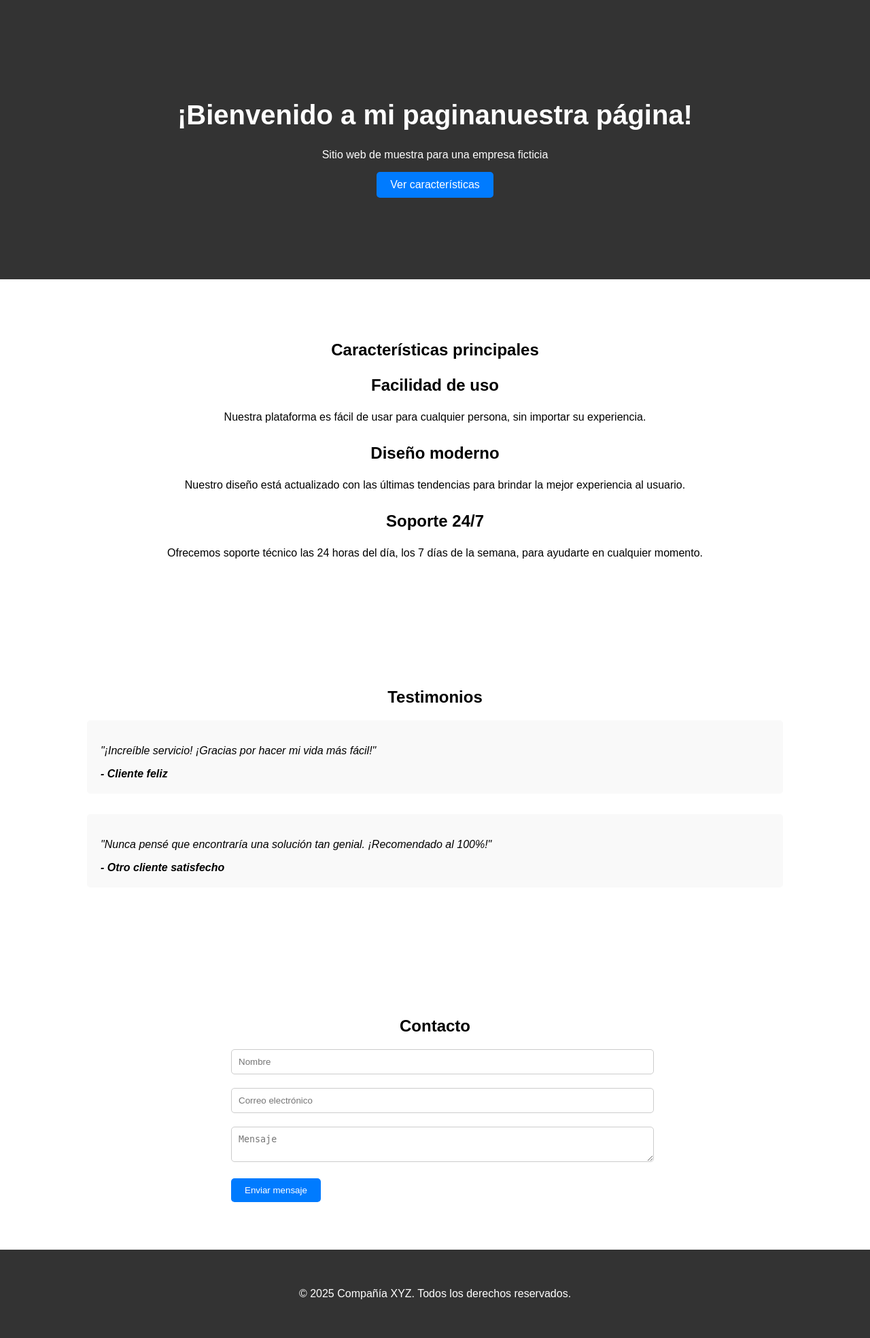
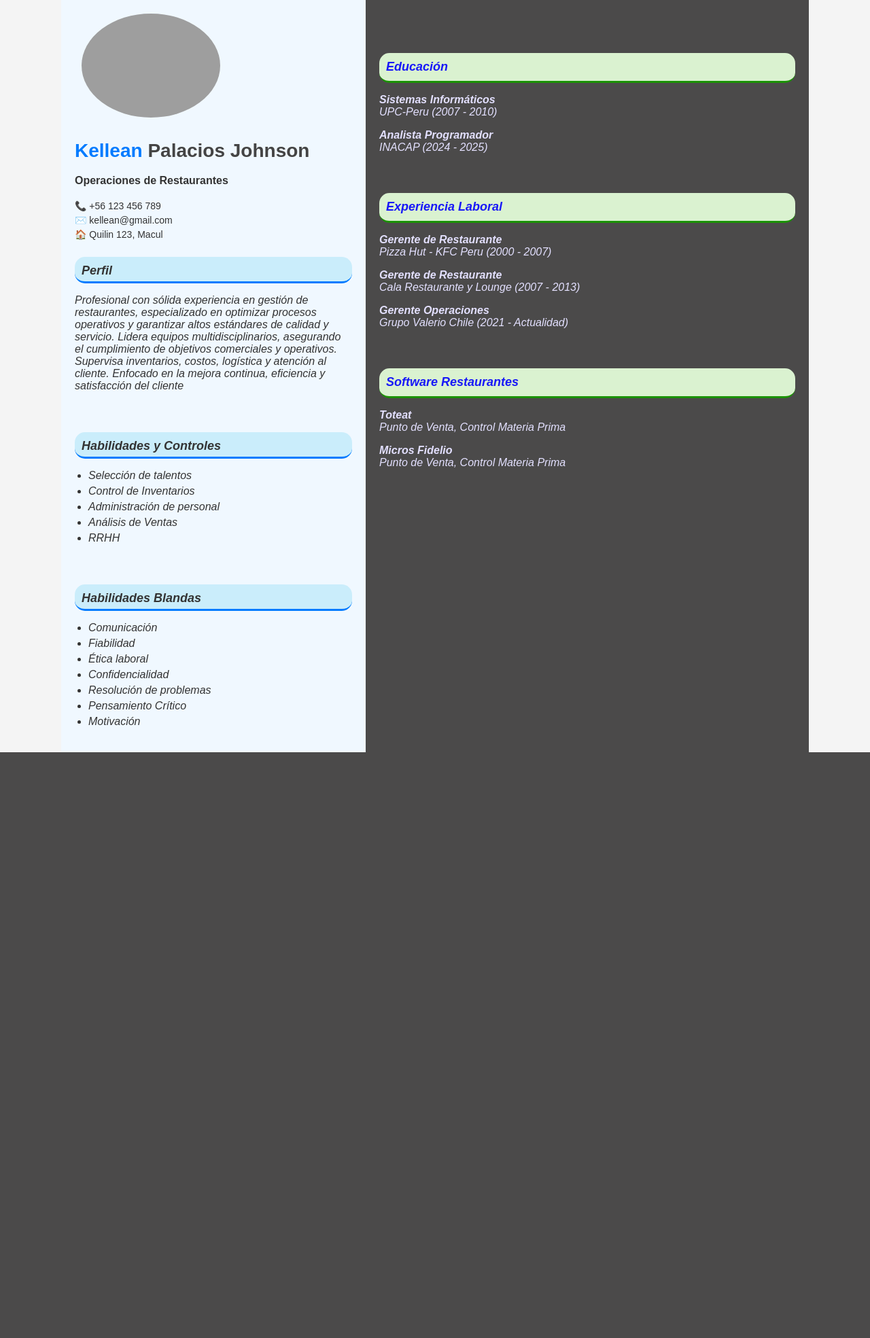
Before and after one commit to KelleanPJ/djangoproyect_backend, a Django app: page / in a window 1280 px wide. Shown: the whole page at 68% size. After the commit the page ends 1107 px from the top, so only its background shows below. Run offline with Django 5.2, Linux system fonts and the light colour scheme; grey boxes are pictures that could not be loaded.

Commit message:
Curriculum en HTML

```diff
--- a/pagina/static/pagina/style.css
+++ b/pagina/static/pagina/style.css
@@ -1,116 +1,90 @@
-/* body {
-    background-color: #f0f0f0;
-    font-family: Arial, sans-serif;
-    text-align: center;
+body {
+  font-family: Arial, sans-serif;
+  margin: 0;
+  background-color: #f4f4f4;
+  color: #333;
+}
+
+.container {
+  display: flex;
+  max-width: 1100px;
+  margin: auto;
+  background-color: #fff;
+}
+
+.left-column, .right-column {
+  padding: 20px;
+}
+
+.left-column {
+  background-color: #f0f8ff;
+  width: 40%;
+}
+
+.right-column {
+  background-color: rgb(75, 74, 74);
+  color: rgb(227, 224, 255);
+  width: 60%;
+}
+
+.profile-photo img {
+  width: 50%;
+  border-radius: 50%;
+  margin-bottom: 10px;
+  margin-left: 10px;
 }
 
 h1 {
-    color: darkblue;
-} */
-
-
-
-body {      /* Brinda estilo general paa todo el cuerpo de la pagina con tipo de letra y margenes interiores y exteriores */
-    font-family: Arial, sans-serif;
-    margin: 0;
-    padding: 0;
+  font-size: 28px;
+  color: #007BFF;
 }
 
-.container {        /* Limita el ancho, y establece margen a todas las secciones, pero no colores ni fuentes */
-    width: 80%;
-    margin: 0 auto;
-    padding: 20px 0;
+h1 span {
+  color: #444;
 }
 
-header {        /* Brinda color de fondo, color de letra, centrado horizontal y margen, al Encabezado */
-    background-color: #333;
-    color: #fff;
-    text-align: center;
-    padding: 100px 0;
+.title {
+  font-size: 16px;
+  font-weight: bold;
+  margin-bottom: 20px;
 }
 
-header h1 {         /* Le da tamaño grande al texto: "¡Bienvenido a nuestra página!" del encabezado */
-    font-size: 2.5em;
+.contact-info p {
+  font-size: 14px;
+  margin: 5px 0;
 }
 
-.btn {          /* Da formato al boton del encabezado, con color azul, bordes redondeados, y una atenuación con retraso de 0.3s cuando el cursor pasa sobre él */
-    display: inline-block;
-    background-color: #007bff;
-    color: #fff;
-    padding: 10px 20px;
-    text-decoration: none;
-    border-radius: 5px;
-    transition: background-color 0.3s ease;
+section {
+  margin-top: 25px;
+  font-style: italic;
 }
 
-.btn:hover {        /* Cambia el color del boton a un tono más oscuro cuando el cursor pasa sobre él  */
-    background-color: #0056b3;
+h2{
+  background-color: rgb(202, 237, 251);
+  padding: 10px;
+  border-radius: 15px;
+}
+section h2 {
+  font-size: 18px;
+  border-bottom: 3px solid #007BFF;
+  padding-bottom: 5px;
+  margin-bottom: 10px;
 }
 
-section {       /* Da formato de margen interior a todas las secciones */
-    padding: 50px 0;
+.TextoColumnaGris{
+  font-size: 18px;
+  color: rgb(24, 24, 247);
+  background-color: rgb(218, 242, 208);
+  padding: 10px;
+  border-radius: 15px;
+  border-bottom: 3px solid #1b9203;
+
 }
 
-h2 {        /* Centra horizontalmente todos textos de los h2  */
-    text-align: center;
+ul {
+  padding-left: 20px;
 }
 
-.feature {      /* Centra los textos horizontalmente y establece un margen inferior  */
-    text-align: center;
-    margin-bottom: 30px;
+ul li {
+  margin-bottom: 5px;
 }
-
-.feature h3 {       /* Agranda el tamaño de fuente de todos los h3 comprendidos dentro de .feature  */
-    font-size: 1.5em;
-}
-
-.testimonial {      /* Establece un fodo de color gris claro, margen interior, bordes ligeramente redondeados, y margen exterior inferior */
-    background-color: #f9f9f9;
-    padding: 20px;
-    border-radius: 5px;
-    margin-bottom: 30px;
-}
-
-.testimonial p {        /* Establece estilo de letra cursiva o itálica en <p>  */
-    font-style: italic;
-}
-
-.testimonial cite {     /* Establece estilo Negrita en <cite>  */
-    font-weight: bold;
-}
-
-form {          /* Establece el año máximo que tendra el campo para ingreso de información  */
-    max-width: 600px;
-    margin: 0 auto;
-}
-
-input[type="text"],
-input[type="email"],
-textarea {              /* Establece para los tres campos el ancho, margen interior, borde ligeramente redondeado, y linea de contorno color claro  */
-    width: 100%;
-    padding: 10px;
-    margin-bottom: 20px;
-    border-radius: 5px;
-    border: 1px solid #ccc;
-}
-
-button[type="submit"] {  /* Da formato al boton de "Enviar mensaje", con color azul, bordes redondeados, y una atenuación con retraso de 0.3s cuando el cursor pasa sobre él */
-    background-color: #007bff;
-    color: #fff;
-    border: none;
-    padding: 10px 20px;
-    border-radius: 5px;
-    cursor: pointer;
-    transition: background-color 0.3s ease;
-}
-
-button[type="submit"]:hover {       /* Cambia el color del boton a un tono más oscuro cuando el cursor pasa sobre él  */
-    background-color: #0056b3;
-}
-
-footer {    /* Establece al piede pagina un fondo de color gris oscuro, letras color claro, centradas horizontalmente y margen interior */
-    background-color: #333;
-    color: #fff;
-    text-align: center;
-    padding: 20px 0;
-}
--- a/pagina/templates/index.html
+++ b/pagina/templates/index.html
@@ -1,84 +1,89 @@
 {% load static %}
 
-<!-- <!DOCTYPE html>
-<html lang="es">
+<!DOCTYPE html>
+<html lang="en">
 <head>
-    <meta charset="UTF-8">
-    <title>Mi Página</title>
-    <link rel="stylesheet" href="{% static 'pagina/style.css' %}">
+  <meta charset="UTF-8">
+  <title>Mi Curriculum</title>
+  <link rel="stylesheet" href="{% static 'pagina/style.css' %}">
+
 </head>
 <body>
-    <h1>Hola Trunks, esta es mi primera página con Django 🎉</h1>
-</body>
-</html> -->
+  <div class="container">
+    <div class="left-column">
+      <div class="profile-photo">
+        <img src="https://img.freepik.com/vector-premium/logotipo-kpj-letra-kpj-diseno-logotipo-carta-kpj-iniciales-kpj-vinculado-circulo-monograma-mayusculas-logotipo-kpj-tipografia-negocio-tecnologico-marca-inmobiliaria_229120-132068.jpg" alt="Foto de perfil">
+      </div>
+      <h1>Kellean <span>Palacios Johnson</span></h1>
+      <p class="title">Operaciones de Restaurantes</p>
 
-<!DOCTYPE html>
-<html lang="es">
-<head>
-    <meta charset="UTF-8">
-    <meta name="viewport" content="width=device-width, initial-scale=1.0">
-    <title>Landing Page</title>
-    <link rel="stylesheet" href="{% static 'pagina/style.css' %}">
-</head>
-<body>
+      <div class="contact-info">
+        <p>📞 +56 123 456 789</p>
+        <p>✉️ kellean@gmail.com</p>
+        <p>🏠 Quilin 123, Macul</p>
+      </div>
 
-<header> <!-- Encabezado-->
-    <div class="container"> <!-- Clase Container para asignarle un formato de forma. Esta clase se presenta en varias secciones de la pagina-->
-        <h1>¡Bienvenido a mi paginanuestra página!</h1> <!-- Titulo de la página-->
-        <p>Sitio web de muestra para una empresa ficticia</p> <!-- Descripcion-->
-        <a href="#features" class="btn">Ver características</a> <!-- Boton directo a la seccion caracteristicas-->
+      <section>
+        <h2>Perfil</h2>
+        <p>Profesional con sólida experiencia en gestión de restaurantes, especializado en optimizar procesos operativos y garantizar altos estándares de calidad y servicio. Lidera equipos multidisciplinarios, asegurando el cumplimiento de objetivos comerciales y operativos. Supervisa inventarios, costos, logística y atención al cliente. Enfocado en la mejora continua, eficiencia y satisfacción del cliente</p>
+      </section>
+      <br>
+       <section>
+        <h2>Habilidades y Controles</h2>
+        <ul>
+          <li>Selección de talentos</li>
+          <li>Control de Inventarios</li>
+          <li>Administración de personal</li>
+          <li>Análisis de Ventas</li>
+          <li>RRHH</li>
+        </ul>
+      </section>
+      <br>
+      <section>
+        <h2>Habilidades Blandas</h2>
+        <ul>
+          <li>Comunicación</li>
+          <li>Fiabilidad</li>
+          <li>Ética laboral</li>
+          <li>Confidencialidad</li>
+          <li>Resolución de problemas</li>
+          <li>Pensamiento Crítico</li>
+          <li>Motivación</li>
+        </ul>
+      </section>
+
     </div>
-</header>
 
-<section id="features"> <!-- Seccion de caracteristicas-->
-    <div class="container">
-        <h2>Características principales</h2>
-        <div class="feature"> <!-- Esta clase recibe el estilo de centrado y margen-->
-            <h3>Facilidad de uso</h3>
-            <p>Nuestra plataforma es fácil de usar para cualquier persona, sin importar su experiencia.</p>
-        </div>
-        <div class="feature">
-            <h3>Diseño moderno</h3>
-            <p>Nuestro diseño está actualizado con las últimas tendencias para brindar la mejor experiencia al usuario.</p>
-        </div>
-        <div class="feature">
-            <h3>Soporte 24/7</h3>
-            <p>Ofrecemos soporte técnico las 24 horas del día, los 7 días de la semana, para ayudarte en cualquier momento.</p>
-        </div>
+    <div class="right-column">
+      <section>
+        <br>
+        <h2 class="TextoColumnaGris">Educación</h2>
+        <p><strong>Sistemas Informáticos</strong>
+           <br>UPC-Peru (2007 - 2010)</p>
+        <p><strong>Analista Programador</strong>
+           <br>INACAP (2024 - 2025)</p>
+      </section>
+
+      <section>
+        <br>
+        <h2 class="TextoColumnaGris">Experiencia Laboral</h2>
+        <p><strong>Gerente de Restaurante</strong>
+           <br>Pizza Hut - KFC Peru (2000 - 2007)</p>
+        <p><strong>Gerente de Restaurante</strong>
+           <br>Cala Restaurante y Lounge (2007 - 2013)</p>
+        <p><strong>Gerente Operaciones</strong>
+           <br>Grupo Valerio Chile (2021 - Actualidad)</p>
+      </section>
+
+      <section>
+        <br>
+        <h2 class="TextoColumnaGris">Software Restaurantes</h2>
+        <p><strong>Toteat</strong>
+           <br>Punto de Venta, Control Materia Prima</p>
+        <p><strong>Micros Fidelio</strong>
+           <br>Punto de Venta, Control Materia Prima</p>
+      </section>
     </div>
-</section>
-
-<section id="testimonials"> <!-- Seccion Testimonios-->
-    <div class="container">
-        <h2>Testimonios</h2>
-        <div class="testimonial"> <!-- Esta clase recibe formato de color de fondo, borde, margen-->
-            <p>"¡Increíble servicio! ¡Gracias por hacer mi vida más fácil!"</p>
-            <cite>- Cliente feliz</cite>
-        </div>
-        <div class="testimonial">
-            <p>"Nunca pensé que encontraría una solución tan genial. ¡Recomendado al 100%!"</p>
-            <cite>- Otro cliente satisfecho</cite>
-        </div>
-    </div>
-</section>
-
-<section id="contact"> <!-- Seccion Contacto y formulario-->
-    <div class="container">
-        <h2>Contacto</h2>
-        <form action="#" method="post"> <!-- Formulario de contacto-->
-            <input type="text" name="name" placeholder="Nombre" required> <!-- Campo para recibir un nombre-->
-            <input type="email" name="email" placeholder="Correo electrónico" required><!-- Campo para recibir un collero-->
-            <textarea name="message" placeholder="Mensaje" required></textarea><!-- Campo para escribir un texto-->
-            <button type="submit" class="btn">Enviar mensaje</button>
-        </form>
-    </div>
-</section>
-
-<footer><!-- Pie de pagina, recibe color de fondo, texto centrado-->
-    <div class="container">
-        <p>&copy; 2025 Compañía XYZ. Todos los derechos reservados.</p>
-    </div>
-</footer>
-
+  </div>
 </body>
 </html>
```
